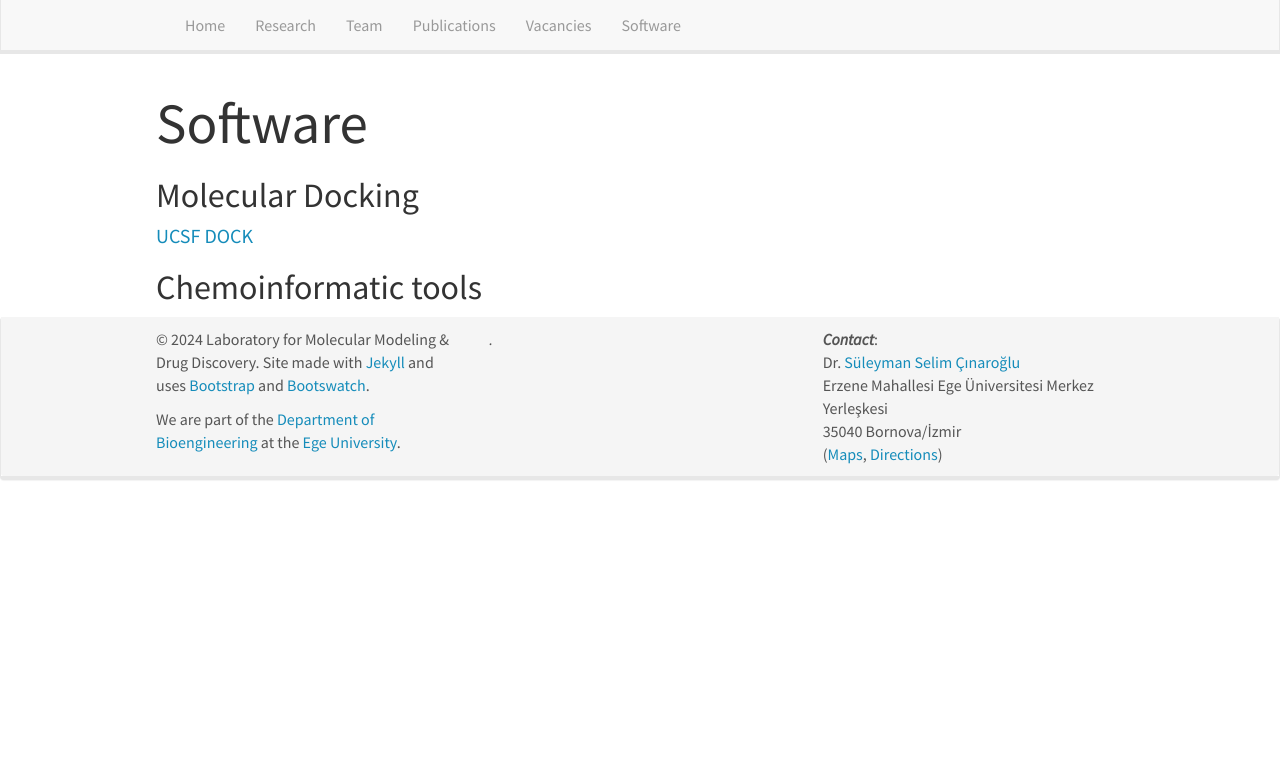
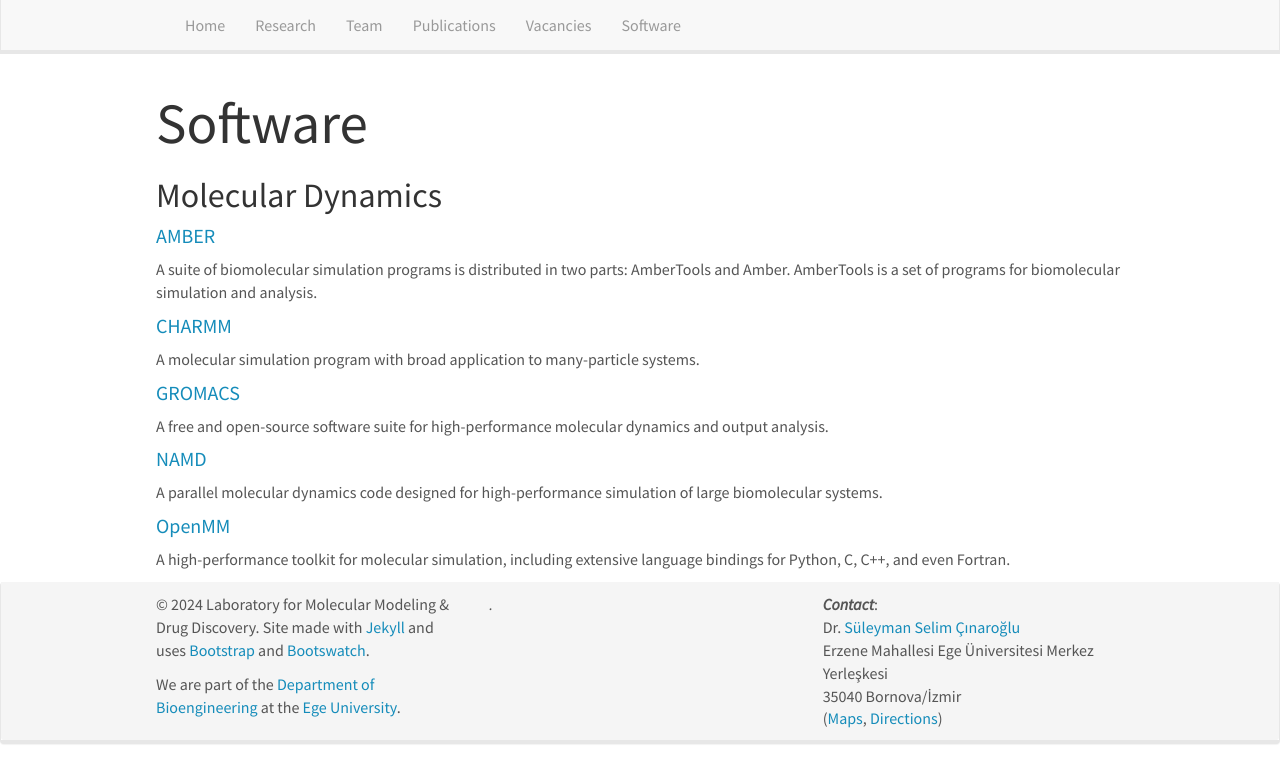
Before and after one commit to CinarogluLab/cinaroglulab.github.io, a Jekyll site: the page built from _pages/software.md, in a window 1280 px wide. Shown: the top 783 px of the page. Built offline with Jekyll 4.4.1, drawn with Linux system fonts in a browser that asks for light colours; nearby versions of some CDN libraries.

Commit message:
Update software.md

```diff
--- a/_pages/software.md
+++ b/_pages/software.md
@@ -8,11 +8,14 @@
 
 # Software
 
-
-## Molecular Docking
-
-
-#### [UCSF DOCK](http://dock.compbio.ucsf.edu/)
-
-
-## Chemoinformatic tools
+## Molecular Dynamics
+#### [AMBER](https://ambermd.org/)
+A suite of biomolecular simulation programs is distributed in two parts: AmberTools and Amber. AmberTools is a set of programs for biomolecular simulation and analysis.
+#### [CHARMM](https://academiccharmm.org/)
+A molecular simulation program with broad application to many-particle systems.
+#### [GROMACS](https://www.gromacs.org/)
+A free and open-source software suite for high-performance molecular dynamics and output analysis.
+#### [NAMD](http://www.ks.uiuc.edu/Research/namd/)
+A parallel molecular dynamics code designed for high-performance simulation of large biomolecular systems.
+#### [OpenMM](https://openmm.org/)
+A high-performance toolkit for molecular simulation, including extensive language bindings for Python, C, C++, and even Fortran.
```
